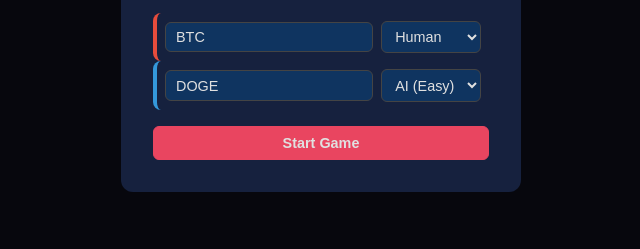
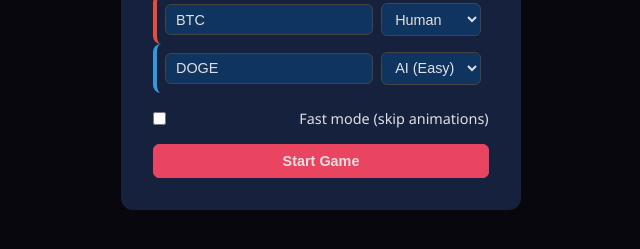
Before and after one commit to forcecore/alpha-yut-nori, a website built with Vite: page yoot-web/index.html in a window 1280 px wide. Shown: the part 373-622 px from the top of the page, without its empty margins (319-959 px from the left). Built offline with nearby package versions, Linux system fonts and the light colour scheme.

Commit message:
Add fastmode checkbox

```diff
--- a/yoot-web/index.html
+++ b/yoot-web/index.html
@@ -22,6 +22,9 @@
             </select>
           </label>
           <div id="player-configs"></div>
+          <label class="checkbox-label">
+            <input type="checkbox" id="fast-mode" /> Fast mode (skip animations)
+          </label>
           <button id="start-btn" class="btn btn-primary">Start Game</button>
         </div>
       </div>
--- a/yoot-web/src/style.css
+++ b/yoot-web/src/style.css
@@ -84,6 +84,14 @@
   border-radius: 6px;
   padding: 0.4rem 0.6rem;
   font-size: 0.9rem;
+}
+
+.checkbox-label {
+  display: flex;
+  align-items: center;
+  gap: 0.5rem;
+  font-size: 0.9rem;
+  cursor: pointer;
 }
 
 .player-config {
--- a/yoot-web/src/ui/gameUI.ts
+++ b/yoot-web/src/ui/gameUI.ts
@@ -89,6 +89,10 @@
     countSelect.addEventListener('change', renderConfigs);
     renderConfigs();
 
+    // Pre-check fast mode if ?fast is in the URL
+    const fastCheckbox = document.getElementById('fast-mode') as HTMLInputElement;
+    if (this.fast) fastCheckbox.checked = true;
+
     document.getElementById('start-btn')!.addEventListener('click', () => {
       const count = Number(countSelect.value);
       const configs: PlayerConfig[] = [];
@@ -100,6 +104,7 @@
           type: typeSelect.value as ControllerType,
         });
       }
+      this.fast = fastCheckbox.checked;
       this.startGame(configs);
     });
   }
```
